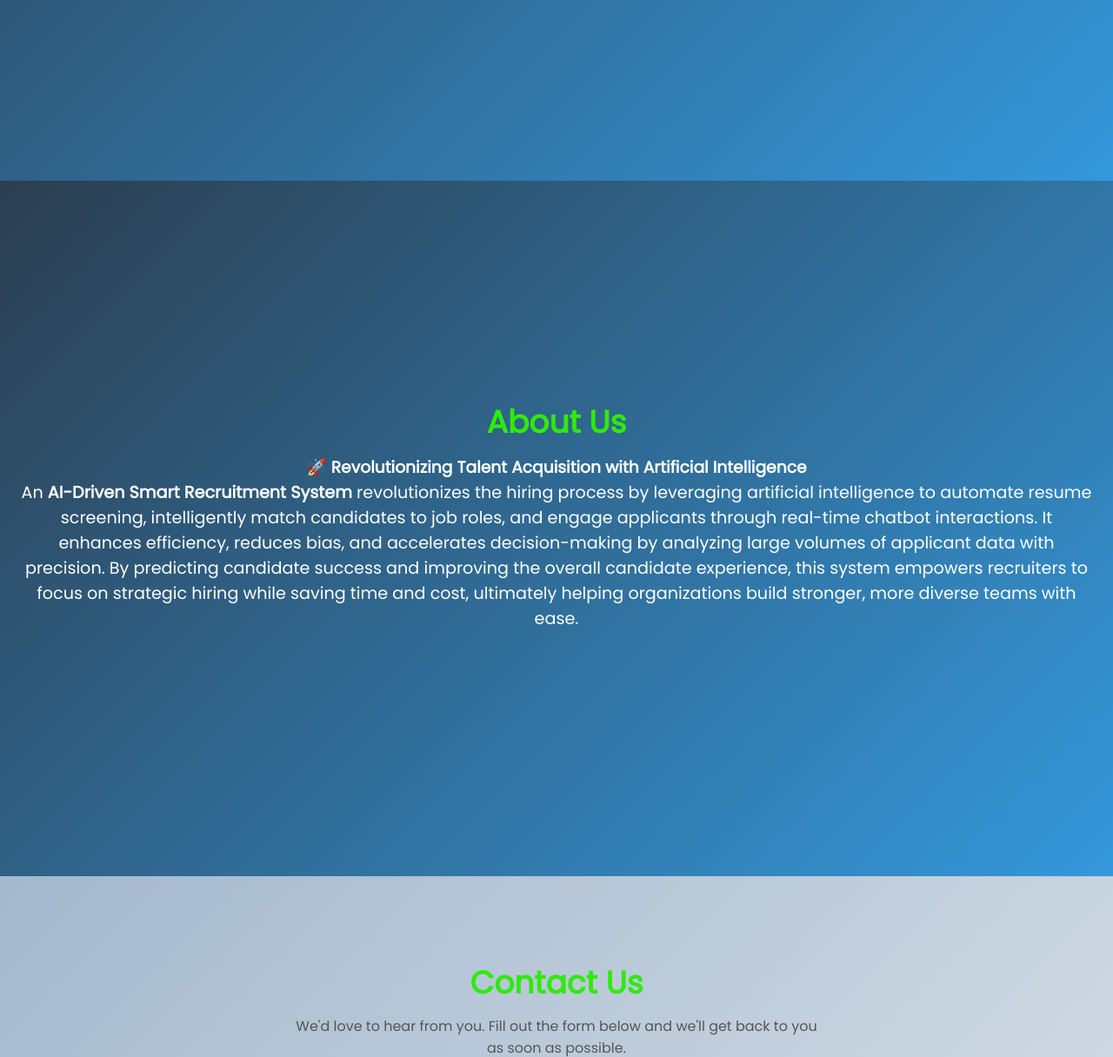
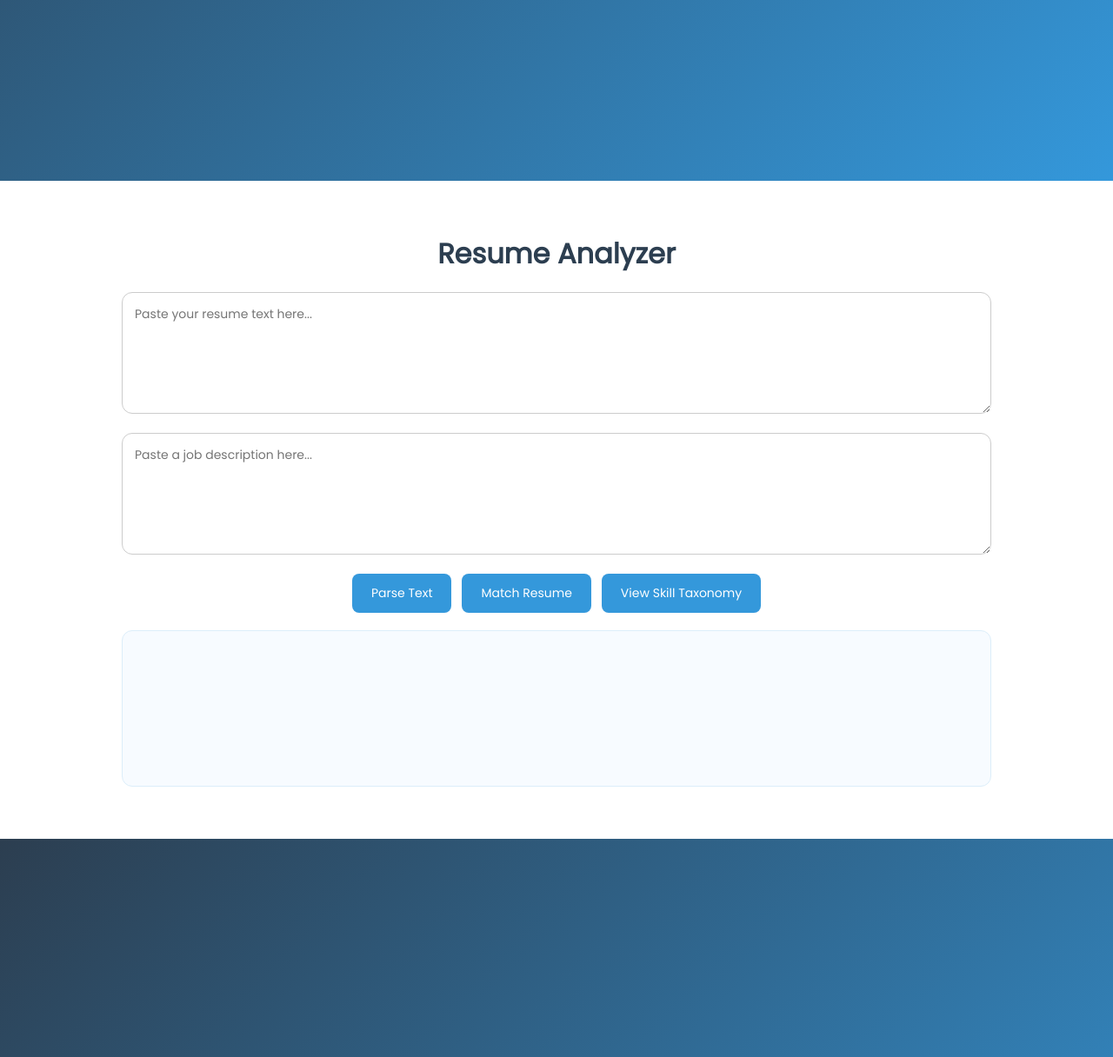
Before and after one commit to Lokesh087/smart_recruitment_ai, a Flask app: template templates/index.html in a window 1280 px wide. Shown: the part 662-1878 px from the top of the page at 87% size. Run offline with Flask 3, Linux system fonts and the light colour scheme; the template is opened without the code that fills it, so the values that code supplies are empty.

Commit message:
new modifications

```diff
--- a/app.py
+++ b/app.py
@@ -1,4 +1,4 @@
-from flask import Flask, request, jsonify
+from flask import Flask, request, jsonify, render_template
 from flask_cors import CORS
 import os
 from werkzeug.utils import secure_filename
@@ -21,7 +21,7 @@ def allowed_file(filename):
 
 @app.route('/')
 def index():
-    return "Smart Recruitment AI is up and running!"
+    return render_template('index.html')
 
 @app.route('/health')
 def health():
--- a/static/script.js
+++ b/static/script.js
@@ -10,6 +10,12 @@ const userInput = document.getElementById("user-input");
 const chatBox = document.getElementById("chat-box");
 const resumeInput = document.getElementById("resume");
 const resumeStatus = document.getElementById("resume-status");
+const resumeText = document.getElementById("resume-text");
+const jobDescription = document.getElementById("job-description");
+const parseTextBtn = document.getElementById("parse-text-btn");
+const matchTextBtn = document.getElementById("match-text-btn");
+const showTaxonomyBtn = document.getElementById("show-taxonomy-btn");
+const analysisResults = document.getElementById("analysis-results");
 const toast = document.getElementById("toast");
 
 // Show/hide chatbot
@@ -91,6 +97,93 @@ async function sendMessage() {
   }
 }
 
+parseTextBtn.addEventListener("click", async () => {
+  const text = resumeText.value.trim();
+  if (!text) {
+    showToast("Enter resume text first.", "red");
+    return;
+  }
+
+  try {
+    const response = await fetch(`${BASE_URL}/api/parse-text`, {
+      method: "POST",
+      headers: { "Content-Type": "application/json" },
+      body: JSON.stringify({ text }),
+    });
+    const data = await response.json();
+    if (!response.ok) {
+      showToast(data.error || "Parse failed.", "red");
+      return;
+    }
+    renderResults(data);
+    showToast("Resume parsed successfully!");
+  } catch (err) {
+    showToast("Server error while parsing.", "red");
+  }
+});
+
+matchTextBtn.addEventListener("click", async () => {
+  const text = resumeText.value.trim();
+  const jd = jobDescription.value.trim();
+  if (!text || !jd) {
+    showToast("Provide both resume text and job description.", "red");
+    return;
+  }
+
+  try {
+    const response = await fetch(`${BASE_URL}/api/match-text`, {
+      method: "POST",
+      headers: { "Content-Type": "application/json" },
+      body: JSON.stringify({ resume_text: text, job_description: jd }),
+    });
+    const data = await response.json();
+    if (!response.ok) {
+      showToast(data.error || "Match failed.", "red");
+      return;
+    }
+    renderResults(data);
+    showToast("Match result generated!");
+  } catch (err) {
+    showToast("Server error while matching.", "red");
+  }
+});
+
+showTaxonomyBtn.addEventListener("click", async () => {
+  try {
+    const response = await fetch(`${BASE_URL}/api/skill-taxonomy`);
+    const data = await response.json();
+    if (!response.ok) {
+      showToast("Unable to load taxonomy.", "red");
+      return;
+    }
+    renderTaxonomy(data.skill_taxonomy);
+  } catch (err) {
+    showToast("Server error while loading taxonomy.", "red");
+  }
+});
+
+function renderResults(data) {
+  analysisResults.innerHTML = "";
+  const pre = document.createElement("pre");
+  pre.textContent = JSON.stringify(data, null, 2);
+  analysisResults.appendChild(pre);
+}
+
+function renderTaxonomy(taxonomy) {
+  analysisResults.innerHTML = "";
+  const container = document.createElement("div");
+  container.className = "taxonomy-panel";
+
+  Object.entries(taxonomy).forEach(([category, skills]) => {
+    const section = document.createElement("div");
+    section.className = "taxonomy-category";
+    section.innerHTML = `<h3>${category}</h3><p>${skills.join(", ")}</p>`;
+    container.appendChild(section);
+  });
+
+  analysisResults.appendChild(container);
+}
+
 // Upload resume file to Flask backend
 resumeInput.addEventListener("change", async () => {
   const file = resumeInput.files[0];
--- a/static/style.css
+++ b/static/style.css
@@ -141,6 +141,92 @@ body {
   color: #196bbd;
 }
 
+.analyzer-section {
+  padding: 60px 20px;
+  background: #fff;
+}
+
+.analyzer-content {
+  max-width: 1000px;
+  margin: 0 auto;
+  text-align: center;
+}
+
+.analyzer-content h2 {
+  font-size: 32px;
+  margin-bottom: 20px;
+  color: #2c3e50;
+}
+
+.analyzer-content textarea {
+  width: 100%;
+  min-height: 140px;
+  margin-bottom: 15px;
+  padding: 14px;
+  border: 1px solid #ccc;
+  border-radius: 12px;
+  resize: vertical;
+  font-size: 14px;
+}
+
+.button-row {
+  display: flex;
+  flex-wrap: wrap;
+  gap: 12px;
+  justify-content: center;
+  margin-bottom: 20px;
+}
+
+.button-row button {
+  padding: 12px 22px;
+  border: none;
+  border-radius: 8px;
+  cursor: pointer;
+  background: #3498db;
+  color: white;
+  font-size: 14px;
+}
+
+.analysis-results {
+  text-align: left;
+  background: #f7fbff;
+  padding: 20px;
+  border-radius: 12px;
+  border: 1px solid #dceefa;
+  min-height: 180px;
+  overflow-x: auto;
+}
+
+.analysis-results pre {
+  white-space: pre-wrap;
+  word-break: break-word;
+  font-size: 13px;
+}
+
+.taxonomy-panel {
+  display: grid;
+  grid-template-columns: repeat(auto-fit, minmax(240px, 1fr));
+  gap: 18px;
+}
+
+.taxonomy-category {
+  padding: 16px;
+  border-radius: 12px;
+  background: #eef6ff;
+  box-shadow: 0 4px 14px rgba(52, 152, 219, 0.08);
+}
+
+.taxonomy-category h3 {
+  margin-bottom: 10px;
+  font-size: 18px;
+  color: #1f4e79;
+}
+
+.taxonomy-category p {
+  font-size: 14px;
+  color: #3e5a73;
+}
+
 * {
   margin: 0;
   padding: 0;
--- a/templates/index.html
+++ b/templates/index.html
@@ -4,7 +4,7 @@
   <meta charset="UTF-8" />
   <meta name="viewport" content="width=device-width, initial-scale=1.0"/>
   <title>Recruitment AI Chatbot</title>
-  <link rel="stylesheet" href="../static/style.css" />
+  <link rel="stylesheet" href="/static/style.css" />
   <link href="https://fonts.googleapis.com/css2?family=Poppins&display=swap" rel="stylesheet"/>
 </head>
 <body>
@@ -36,6 +36,20 @@
         <input type="file" id="resume" accept=".pdf,.doc,.docx" />
         <p id="resume-status"></p>
       </div>
+    </div>
+  </section>
+
+  <section class="analyzer-section" id="analyzer">
+    <div class="analyzer-content">
+      <h2>Resume Analyzer</h2>
+      <textarea id="resume-text" placeholder="Paste your resume text here..."></textarea>
+      <textarea id="job-description" placeholder="Paste a job description here..."></textarea>
+      <div class="button-row">
+        <button id="parse-text-btn">Parse Text</button>
+        <button id="match-text-btn">Match Resume</button>
+        <button id="show-taxonomy-btn">View Skill Taxonomy</button>
+      </div>
+      <div id="analysis-results" class="analysis-results"></div>
     </div>
   </section>
 
@@ -78,6 +92,6 @@
   <!-- Toast Notification -->
   <div id="toast" class="hidden"></div>
 
-  <script src="../static/script.js"></script>
+  <script src="/static/script.js"></script>
 </body>
 </html>
```
